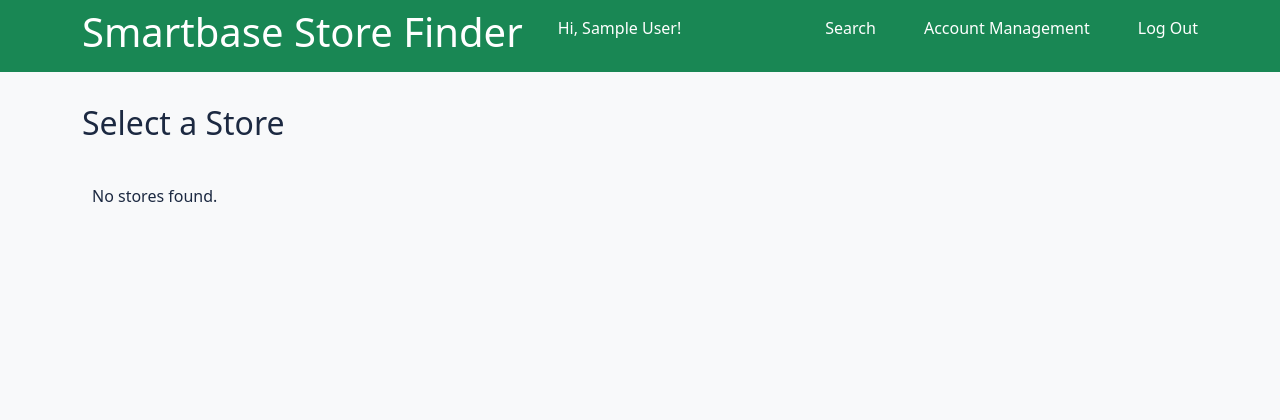
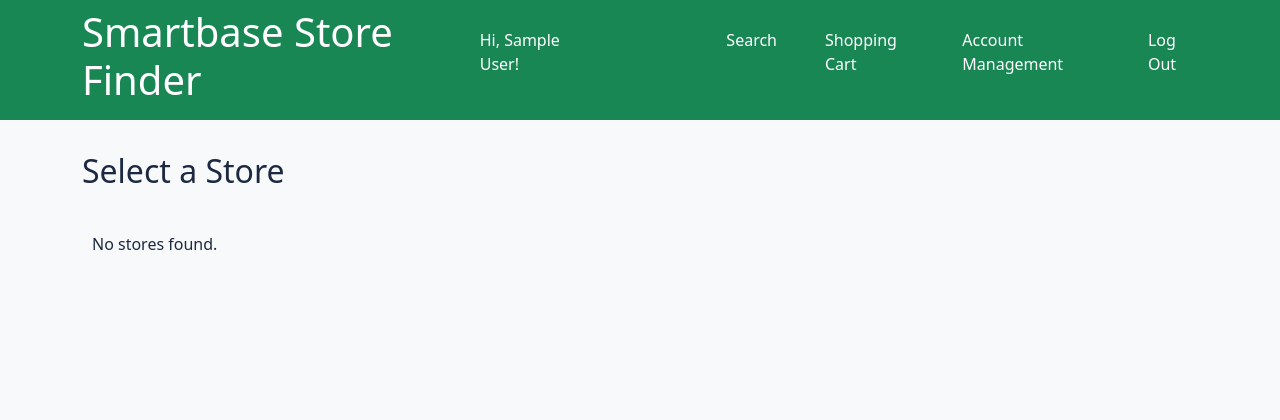
Before and after one commit to Gavin-Wolff/Database-Project, a PHP site: page /index.php in a window 1280 px wide. Shown: the top 420 px of the page. Run offline with PHP 8.4, Linux system fonts and the light colour scheme; the visitor is signed in with stand-in values (Sample User, id 1); data that the repository does not hold is empty.

Commit message:
Add the link to the shopping cart page
adds a link to the shopping cart page that you see when you're logged in

```diff
--- a/index.php
+++ b/index.php
@@ -50,6 +50,10 @@ session_start();
 
 
                 <?php if(isset($_SESSION["name"])) {
+                    echo '<a href="cart.php" class="text-white text-decoration-none">
+                        Shopping Cart
+                    </a>';
+
                     echo '<a href="admin.php" class="text-white text-decoration-none">
                         Account Management
                     </a>';
```
